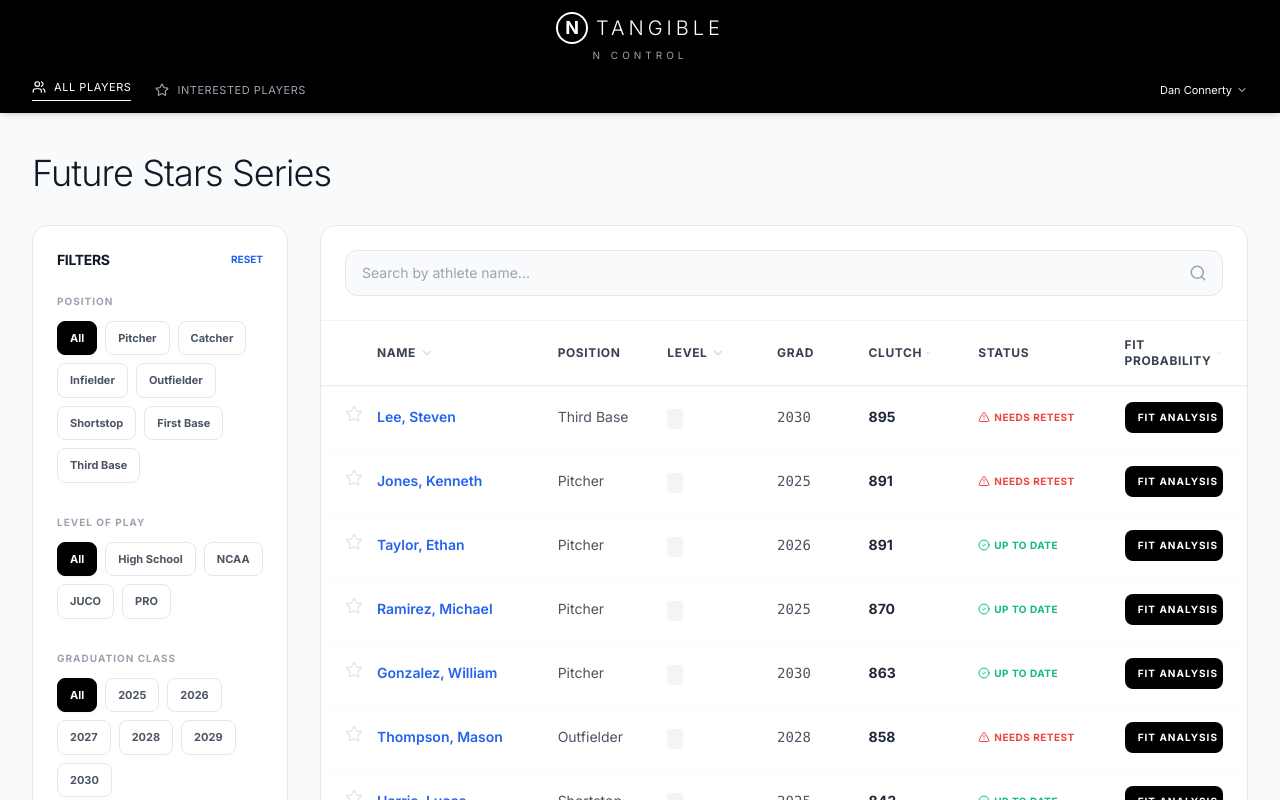
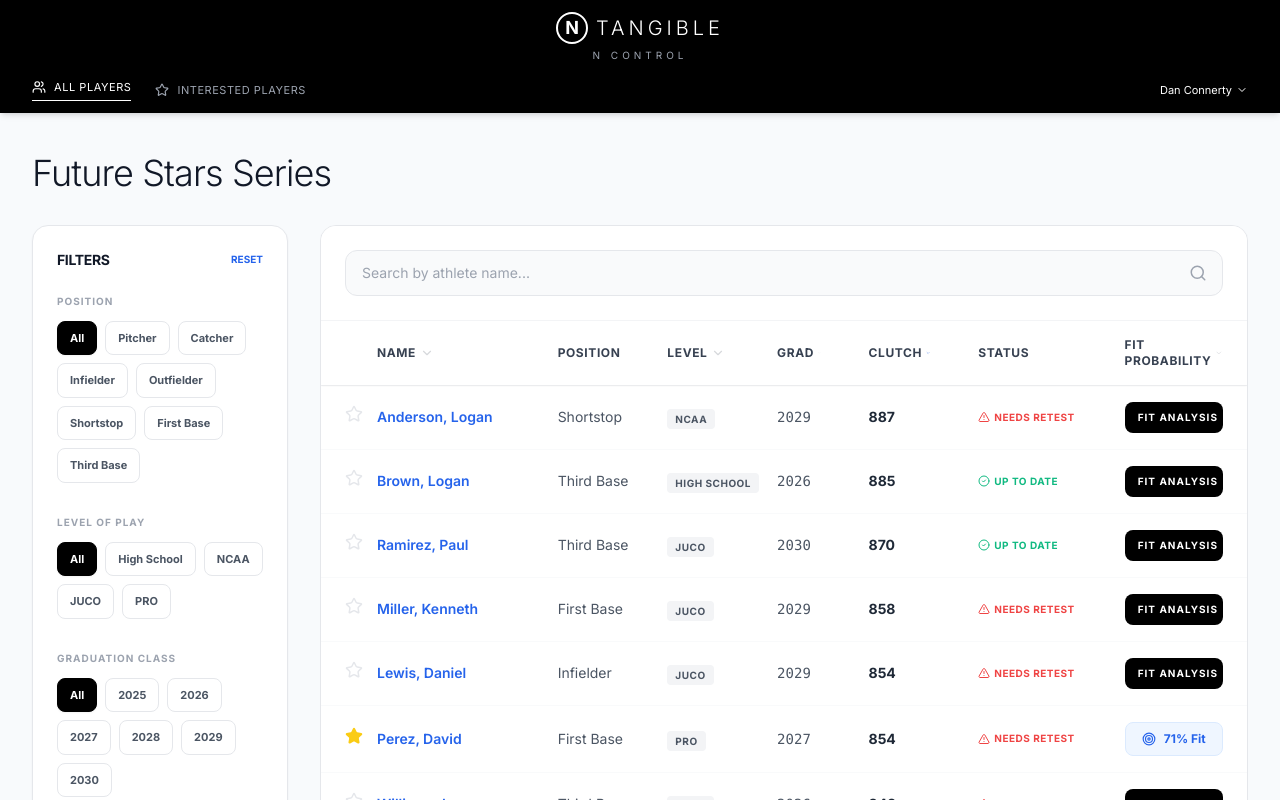
Before and after one commit to danconnerty/NTangibleCollegeCoachView, a React (Vite) app: page / in a window 1280 px wide. Shown: the top 800 px of the page. Built offline with nearby package versions, Linux system fonts and the light colour scheme.

Commit message:
Import PlayerLevel and add levels to player data

```diff
--- a/mockData.ts
+++ b/mockData.ts
@@ -1,5 +1,5 @@
 
-import { Player } from './types';
+import { Player, PlayerLevel } from './types';
 
 const firstNames = [
   'Jackson', 'Liam', 'Noah', 'Ethan', 'Logan', 'Lucas', 'Mason', 'Oliver', 'Elijah', 'Aiden',
@@ -14,6 +14,7 @@ const lastNames = [
 ];
 
 const positions = ['Pitcher', 'Catcher', 'Infielder', 'Outfielder', 'Shortstop', 'First Base', 'Third Base'];
+const levels: PlayerLevel[] = ['High School', 'NCAA', 'JUCO', 'PRO'];
 const statuses: Player['status'][] = ['active', 'inactive', 'pending'];
 
 const generatePlayers = (count: number): Player[] => {
@@ -37,6 +38,7 @@ const generatePlayers = (count: number): Player[] => {
       id: `${i + 1}`,
       name: `${lastName}, ${firstName}`,
       position: positions[Math.floor(Math.random() * positions.length)],
+      level: levels[Math.floor(Math.random() * levels.length)],
       round: 'Demo',
       graduationYear: gradYear,
       clutchFactor: 400 + Math.floor(Math.random() * 500),
```
